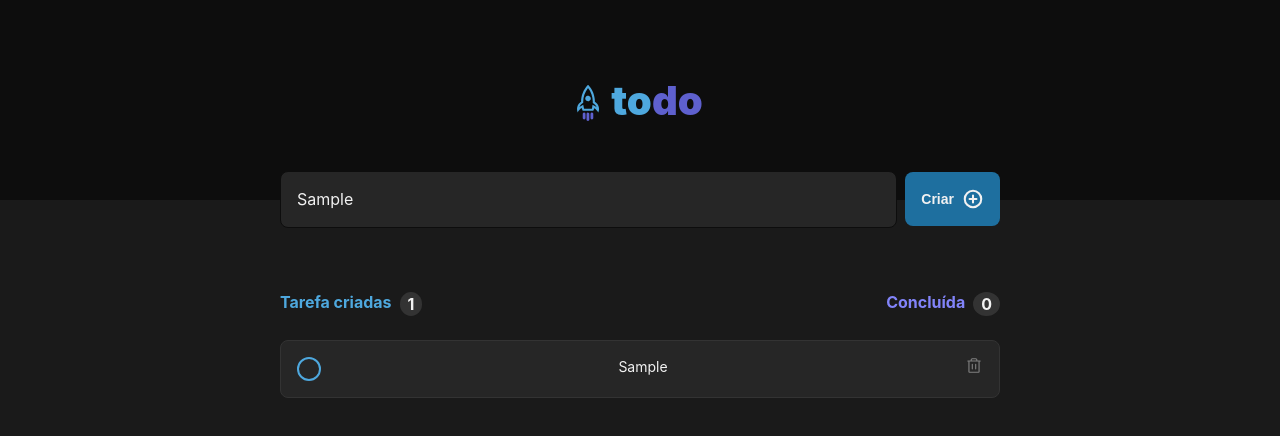
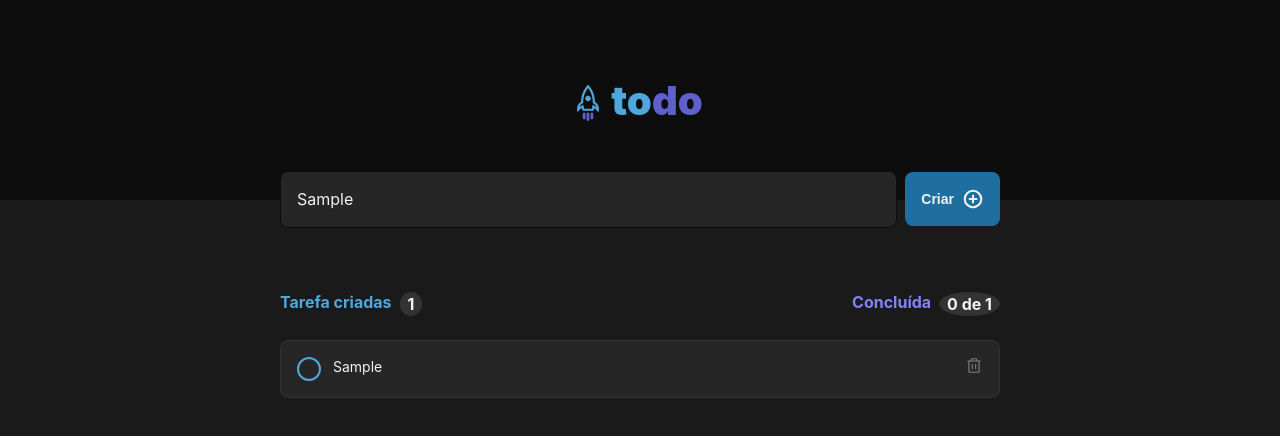
Before and after one commit to flavioaugusto1/todo-list-web, a React (Vite) app: page / in a window 1280 px wide. Both pictures are taken after typing "Sample" into the empty fields and a click on the button "Criar". Shown: the top 436 px of the page. Built offline with nearby package versions, Linux system fonts and the light colour scheme; the HTML template or start-up script is replaced by a standard one.

Commit message:
feat: implementada funcionalidade para verificar se a task já está criada e também mudada a forma de exibir as tasks concluídas

```diff
--- a/src/App.tsx
+++ b/src/App.tsx
@@ -16,6 +16,13 @@ function App() {
 
   function handleNewTask(event: FormEvent) {
     event.preventDefault();
+
+    for (const item of task) {
+      if (item === newTask) {
+        return alert("A tarefa que está cadastrando já existe.");
+      }
+    }
+
     setTask([...task, newTask]);
   }
 
--- a/src/components/StatusTask.tsx
+++ b/src/components/StatusTask.tsx
@@ -15,7 +15,9 @@ export function StatusTask({ createdTask }: StatusTask) {
 
       <div className={style.taskFinished}>
         <span>Concluída</span>
-        <span className={style.taskCount}>0</span>
+        <span className={style.taskCount}>
+          {createdTask === 0 ? 0 : `${0} de ${createdTask}`}
+        </span>
       </div>
     </>
   );
--- a/src/components/Task.module.css
+++ b/src/components/Task.module.css
@@ -60,6 +60,7 @@
   font-size: 0.875rem;
   line-height: 1.4;
   color: var(--GRAY-100);
+  flex: 1;
 }
 
 .taskContainer button {
```
